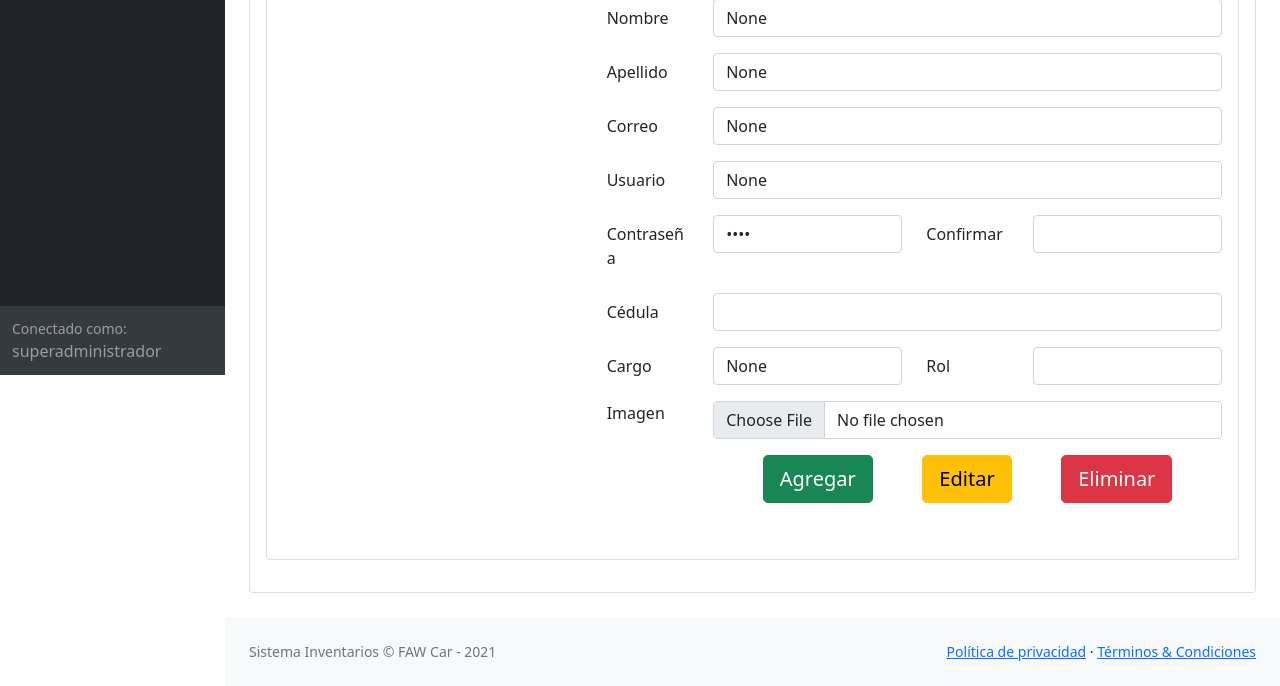
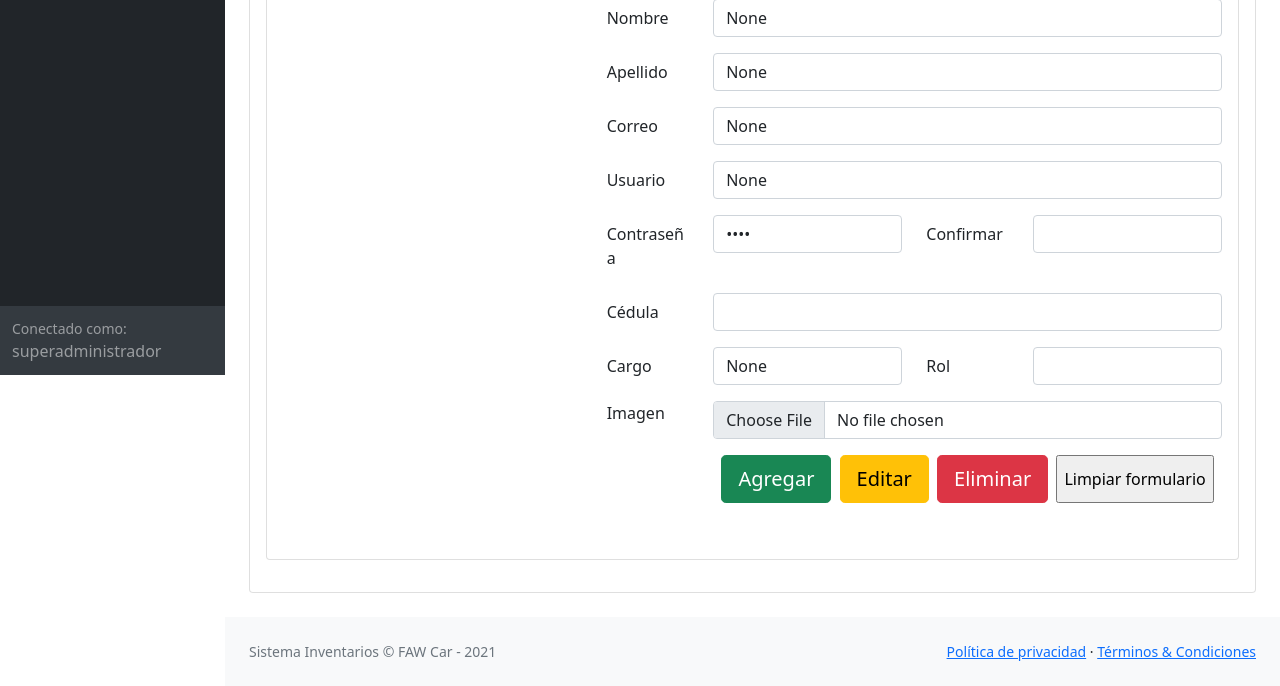
Before and after one commit to maleja2102/ProyectoFawCar, a Flask app: template website/templates/usuarios.html in a window 1280 px wide. Shown: the part 425-1111 px from the top of the page. Run offline with Flask 2, Linux system fonts and the light colour scheme; the template is opened without the code that fills it: values that come from a table or form of the project are taken from there, others are empty; the visitor is signed in with stand-in values (Sample User, id 1); data comes from the database, SQL or seed files in the repository; some libraries are stand-ins or nearby versions.

Commit message:
Limpiar formulario botón

```diff
--- a/website/templates/usuarios.html
+++ b/website/templates/usuarios.html
@@ -169,6 +169,7 @@ Usuarios
                 <button type="submit" class="btn btn-success btn-lg">Agregar</button>
                 <button type="submit" class="btn btn-warning btn-lg" onclick="usuarios_update();">Editar</button>
                 <button type="submit" class="btn btn-danger btn-lg" onclick="usuarios_delete();">Eliminar</button>
+                <input type="reset" value="Limpiar formulario">
                 </div>
                 <br>
               <!-- <button class="btn btn-primary btn-lg btn-block" type="submit">Guardar</button> -->
```
